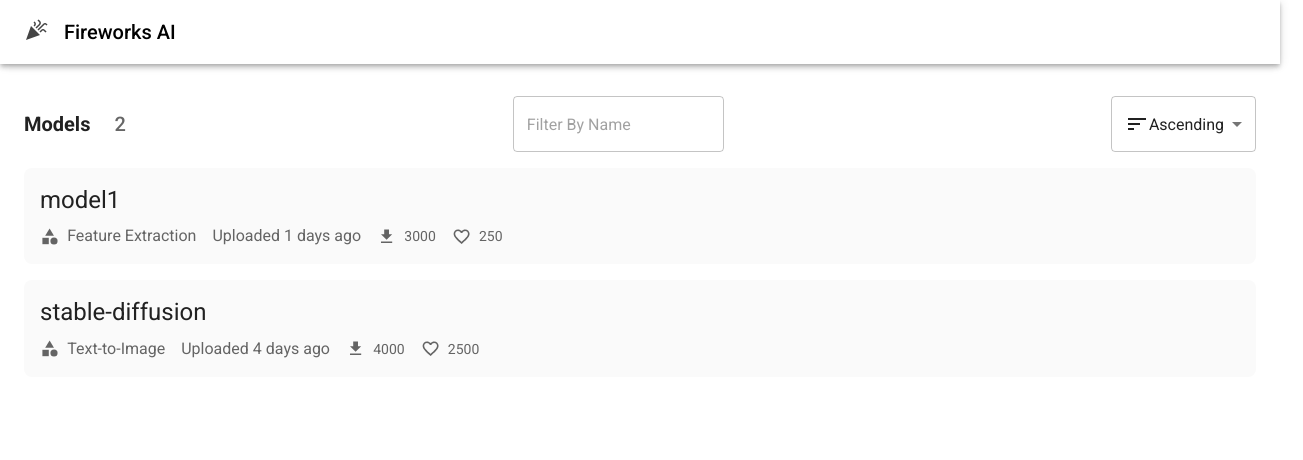
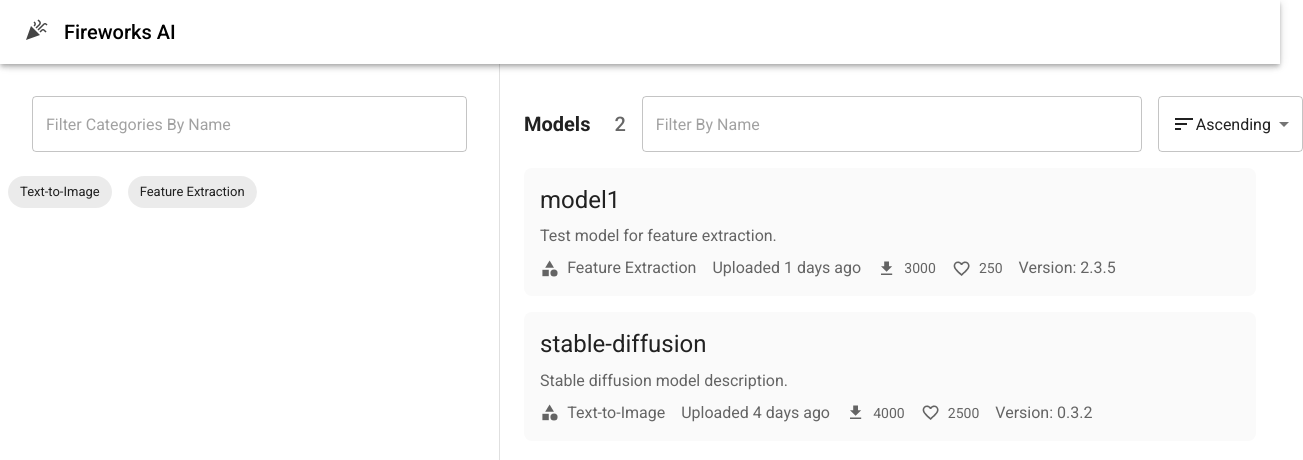
Before and after one commit to AChangXD/model-page, a Next.js app: page / in a window 1280 px wide. Shown: the top 460 px of the page, 1303 px wide, since content can reach past the window. Built offline with nearby package versions, Linux system fonts and the light colour scheme.

Commit message:
Finished the categories filter

```diff
--- a/src/app/api/data.json
+++ b/src/app/api/data.json
@@ -2,6 +2,8 @@
   {
     "name": "model1",
     "category": "Feature Extraction",
+    "description": "Test model for feature extraction.",
+    "version": "2.3.5",
     "uploadDate": "2023-07-28T16:53:04.469Z",
     "downloads": 3000,
     "likes": 250
@@ -9,6 +11,8 @@
   {
     "name": "stable-diffusion",
     "category": "Text-to-Image",
+    "description": "Stable diffusion model description.",
+    "version": "0.3.2",
     "uploadDate": "2023-07-25T16:53:04.469Z",
     "downloads": 4000,
     "likes": 2500
--- a/src/app/api/types.ts
+++ b/src/app/api/types.ts
@@ -1,6 +1,8 @@
 export type ModelData = {
   name: string;
   category: string;
+  description: string;
+  version: string;
   uploadDate: Date | string;
   downloads: number;
   likes: number;
--- a/src/components/CategoryFilter.tsx
+++ b/src/components/CategoryFilter.tsx
@@ -1,8 +1,161 @@
-import { Drawer } from '@mui/material';
+'use client';
+import {
+  Box,
+  Button,
+  Chip,
+  Drawer,
+  IconButton,
+  InputAdornment,
+  TextField,
+  Typography,
+} from '@mui/material';
+import ClearIcon from '@mui/icons-material/Clear';
+import { SetStateAction, useEffect, useState } from 'react';
+import { findBestMatch } from 'string-similarity';
 
-export default function CategoryFilter() {
+export const LEFT_FILTER_WIDTH = 500;
+
+export default function CategoryFilter({
+  permanentMode,
+  categories,
+  displayFilterDrawer,
+  setDisplayFilterDrawer,
+  selectedCategory,
+  setSelectedCategory,
+}: {
+  permanentMode: boolean;
+  categories: string[];
+  displayFilterDrawer: boolean;
+  setDisplayFilterDrawer: React.Dispatch<SetStateAction<boolean>>;
+  selectedCategory: string;
+  setSelectedCategory: React.Dispatch<SetStateAction<string>>;
+}) {
+  /* -------------------------------------------------------------------------- */
+  /*                                   States                                   */
+  /* -------------------------------------------------------------------------- */
+  const [searchInput, setSearchInput] = useState('');
+  const [filteredCategories, setFilteredCategories] = useState<string[]>([]);
+  /* -------------------------------------------------------------------------- */
+  /*                                   Effects                                  */
+  /* -------------------------------------------------------------------------- */
+  useEffect(() => {
+    // 1. If searchInput is empty, set filteredModelData to modelData.
+    if (searchInput === '') {
+      setFilteredCategories(categories);
+    }
+    // 2. Filter based on text input:
+    else {
+      let filteredResults: string[] = [];
+      // Use string similarity to sort:
+      const matchingResult = findBestMatch(searchInput, categories);
+
+      // Sort based on the rating of each match:
+      let preSortedArray = [...matchingResult.ratings];
+
+      const sortedRatings = preSortedArray.sort((a, b) => {
+        return b.rating - a.rating;
+      });
+
+      sortedRatings.forEach((result) => {
+        if (result.rating > 0.3) {
+          filteredResults.push(result.target);
+        }
+      });
+
+      setFilteredCategories(filteredResults);
+    }
+  }, [searchInput, categories]);
+
   /* -------------------------------------------------------------------------- */
   /*                                 JSX Return                                 */
   /* -------------------------------------------------------------------------- */
-  return <Drawer></Drawer>;
+  return (
+    <Drawer
+      anchor="left"
+      variant={permanentMode ? 'permanent' : 'temporary'}
+      open={permanentMode ? true : displayFilterDrawer}
+      onClose={() => {
+        setDisplayFilterDrawer(false);
+      }}
+      PaperProps={{
+        sx: {
+          width: permanentMode ? LEFT_FILTER_WIDTH : '100%',
+          backgroundColor: 'neutral.900',
+          height: '100%',
+          mt: ['48px', '56px', '64px'],
+        },
+      }}
+    >
+      <Box
+        sx={{
+          display: 'flex',
+          flexDirection: 'column',
+          padding: 1,
+          alignItems: 'center',
+        }}
+      >
+        {!permanentMode && (
+          <Button
+            onClick={() => {
+              setDisplayFilterDrawer(false);
+            }}
+            sx={{ mt: 2, width: '25%' }}
+          >
+            Exit
+          </Button>
+        )}
+        <TextField
+          placeholder="Filter Categories By Name"
+          value={searchInput}
+          onChange={(e: React.ChangeEvent<HTMLInputElement>) => {
+            setSearchInput(e.target.value);
+          }}
+          sx={{ width: '100%', padding: 3 }}
+          InputProps={{
+            endAdornment: (
+              <InputAdornment position="end">
+                {searchInput !== '' && (
+                  <IconButton
+                    onClick={() => {
+                      setSearchInput('');
+                    }}
+                  >
+                    <ClearIcon />
+                  </IconButton>
+                )}
+              </InputAdornment>
+            ),
+          }}
+        ></TextField>
+        {selectedCategory !== '' && (
+          <Button
+            color="error"
+            onClick={() => {
+              setSelectedCategory('');
+            }}
+            variant="contained"
+            sx={{ mb: 4, width: '85%' }}
+          >
+            Clear
+          </Button>
+        )}
+        <Box
+          sx={{ display: 'flex', flexDirection: 'row', gap: 2, width: '100%' }}
+        >
+          {filteredCategories.map((category) => {
+            return (
+              <Chip
+                label={category}
+                key={category}
+                onClick={() => {
+                  setSelectedCategory(category);
+                }}
+                color={selectedCategory === category ? 'primary' : 'default'}
+              />
+            );
+          })}
+        </Box>
+      </Box>
+    </Drawer>
+  );
 }
--- a/src/components/ModelCard.tsx
+++ b/src/components/ModelCard.tsx
@@ -12,12 +12,16 @@
 export default function ModelCard({
   heading,
   category,
+  description,
+  version,
   uploadDate,
   downloads,
   likes,
 }: {
   heading: string;
   category: string;
+  description: string;
+  version: string;
   uploadDate: Date | string;
   downloads: number;
   likes: number;
@@ -58,6 +62,20 @@
       >
         {heading}
       </Typography>
+      <Typography
+        color="text.secondary"
+        sx={{ mb: 1 }}
+      >
+        {description}
+      </Typography>
+
+      <Typography
+        color="text.secondary"
+        sx={{ display: { xs: 'block', md: 'none' }, mb: { xs: 1, md: 0 } }}
+      >
+        Version: {version}
+      </Typography>
+
       <Box
         sx={{
           display: 'flex',
@@ -119,6 +137,13 @@
             {likes}
           </Typography>
         </Box>
+
+        <Typography
+          color="text.secondary"
+          sx={{ display: { xs: 'none', md: 'block' } }}
+        >
+          Version: {version}
+        </Typography>
       </Box>
     </Box>
   );
--- a/src/components/ModelHeader.tsx
+++ b/src/components/ModelHeader.tsx
@@ -1,9 +1,11 @@
 'use client';
 
-import React, { useState } from 'react';
+import React, { SetStateAction, useState } from 'react';
 import {
   Box,
   Button,
+  IconButton,
+  InputAdornment,
   MenuItem,
   Select,
   SelectChangeEvent,
@@ -11,6 +13,7 @@
   Typography,
 } from '@mui/material';
 import SortIcon from '@mui/icons-material/Sort';
+import ClearIcon from '@mui/icons-material/Clear';
 import { SORT_OPTIONS } from './ModelOverview';
 
 export default function ModelHeader({
@@ -19,12 +22,16 @@
   setSortMode,
   searchInput,
   setSearchInput,
+  leftFilterPermanentMode,
+  setDisplayFilterDrawer,
 }: {
   numberOfModels: number;
   sortMode: string;
-  setSortMode: (mode: string) => void;
+  setSortMode: React.Dispatch<SetStateAction<string>>;
   searchInput: string;
-  setSearchInput: (mode: string) => void;
+  setSearchInput: React.Dispatch<SetStateAction<string>>;
+  leftFilterPermanentMode: boolean;
+  setDisplayFilterDrawer: React.Dispatch<SetStateAction<boolean>>;
 }) {
   /* -------------------------------------------------------------------------- */
   /*                                   States                                   */
@@ -74,8 +81,24 @@
         onChange={(e: React.ChangeEvent<HTMLInputElement>) => {
           setSearchInput(e.target.value);
         }}
+        sx={{ minWidth: { xs: 0, md: 500 } }}
+        InputProps={{
+          endAdornment: (
+            <InputAdornment position="end">
+              {searchInput !== '' && (
+                <IconButton
+                  onClick={() => {
+                    setSearchInput('');
+                  }}
+                >
+                  <ClearIcon />
+                </IconButton>
+              )}
+            </InputAdornment>
+          ),
+        }}
       ></TextField>
-      <Box>
+      <Box sx={{ display: 'flex', flexDirection: 'row', gap: 1 }}>
         <Select
           value={sortMode}
           onChange={(e: SelectChangeEvent) => {
@@ -96,6 +119,16 @@
           })}
         </Select>
       </Box>
+      {!leftFilterPermanentMode && (
+        <Button
+          variant="contained"
+          onClick={() => {
+            setDisplayFilterDrawer(true);
+          }}
+        >
+          Show Filters
+        </Button>
+      )}
     </Box>
   );
 }
--- a/src/components/ModelOverview.tsx
+++ b/src/components/ModelOverview.tsx
@@ -1,10 +1,11 @@
 'use client';
 import ModelHeader from './ModelHeader';
 import ModelCard from './ModelCard';
-import { Box } from '@mui/material';
+import { Box, Theme, useMediaQuery } from '@mui/material';
 import { ModelData } from '@/app/api/types';
 import { useEffect, useState } from 'react';
 import { findBestMatch } from 'string-similarity';
+import CategoryFilter, { LEFT_FILTER_WIDTH } from './CategoryFilter';
 
 export const SORT_OPTIONS = ['Ascending', 'Descending', 'Likes'];
 
@@ -13,6 +14,14 @@
 }: {
   modelData: ModelData[];
 }) {
+  // Used to determine whether the category filter should be in permanent mode or not
+  const leftFilterPermanentMode = useMediaQuery(
+    (theme: Theme) => theme.breakpoints.up('lg'),
+    {
+      defaultMatches: true,
+      noSsr: false,
+    }
+  );
   /* -------------------------------------------------------------------------- */
   /*                                   States                                   */
   /* -------------------------------------------------------------------------- */
@@ -36,20 +45,36 @@
     }, [] as string[])
   );
   const [selectedCategory, setSelectedCategory] = useState('');
+  // Whether to display the filter Drawer or not:
+  const [displayFilterDrawer, setDisplayFilterDrawer] = useState(false);
 
   /* -------------------------------------------------------------------------- */
   /*                                   Effects                                  */
   /* -------------------------------------------------------------------------- */
   /* ------------------- Effect to filter the existing data ------------------- */
   useEffect(() => {
-    // 1. If searchInput is empty, set filteredModelData to modelData.
+    // 1. If certain categories are selected, filter through them:
+    let categoryFilteredResult: ModelData[] = [];
+    if (selectedCategory) {
+      categoryFilteredResult = modelData.reduce((accumulator, model) => {
+        if (model.category === selectedCategory) {
+          return [...accumulator, model];
+        } else {
+          return accumulator;
+        }
+      }, [] as ModelData[]);
+    } else {
+      categoryFilteredResult = modelData;
+    }
+
+    // 1. If searchInput is empty, set filteredModelData to categoryFilteredResult.
     if (searchInput === '') {
-      setFilteredModelData(modelData);
+      setFilteredModelData(categoryFilteredResult);
     }
     // 2. Filter based on text input:
     else {
       let filteredResults: ModelData[] = [];
-      const modelNames = modelData.map((model) => {
+      const modelNames = categoryFilteredResult.map((model) => {
         return model.name;
       });
       // Use string similarity to sort:
@@ -64,7 +89,7 @@
 
       sortedRatings.forEach((result) => {
         if (result.rating > 0.3) {
-          const match = modelData.find((model) => {
+          const match = categoryFilteredResult.find((model) => {
             return model.name === result.target;
           });
 
@@ -76,6 +101,7 @@
 
       setFilteredModelData(filteredResults);
     }
+
     // Set the categories in case modelData changes:
     // !TEMPORARY
     // !Change this so this doesn't run everytime searchInput changes.
@@ -90,10 +116,11 @@
         }
       }, [] as string[])
     );
-  }, [searchInput, modelData]);
+  }, [searchInput, selectedCategory, modelData]);
 
   /* -------------------- Effect to sort the existing data -------------------- */
   useEffect(() => {
+    //
     let filteredModelDataCopy = JSON.parse(JSON.stringify(filteredModelData));
     if (sortMode === 'Ascending') {
       const ascOrder = filteredModelDataCopy.sort(
@@ -127,14 +154,28 @@
       );
     }
   }, [sortMode, filteredModelData]);
-  console.log('RERENDER');
-  console.log(sortedFilteredModelData);
 
   /* -------------------------------------------------------------------------- */
   /*                                 JSX Return                                 */
   /* -------------------------------------------------------------------------- */
   return (
-    <Box sx={{ width: '100%', display: 'flex', flexDirection: 'column' }}>
+    <Box sx={{ width: '100%', display: 'flex', flexDirection: 'row' }}>
+      <CategoryFilter
+        permanentMode={leftFilterPermanentMode}
+        categories={categories}
+        displayFilterDrawer={displayFilterDrawer}
+        setDisplayFilterDrawer={setDisplayFilterDrawer}
+        selectedCategory={selectedCategory}
+        setSelectedCategory={setSelectedCategory}
+      />
+      <Box
+        sx={{
+          display: 'flex',
+          width: '100%',
+          paddingLeft: leftFilterPermanentMode ? LEFT_FILTER_WIDTH + 'px' : 0,
+          flexDirection: 'column',
+        }}
+      >
         {/* Header */}
         <ModelHeader
           numberOfModels={modelData.length}
@@ -142,16 +183,18 @@
           setSortMode={setSortMode}
           searchInput={searchInput}
           setSearchInput={setSearchInput}
+          leftFilterPermanentMode={leftFilterPermanentMode}
+          setDisplayFilterDrawer={setDisplayFilterDrawer}
         />
         <Box sx={{ display: 'flex', flexDirection: 'column', gap: 2 }}>
           {/* List of models */}
           {sortedFilteredModelData.map((model: ModelData) => {
-          console.log(model);
-
             return (
               <ModelCard
                 heading={model.name}
                 category={model.category}
+                description={model.description}
+                version={model.version}
                 uploadDate={model.uploadDate}
                 downloads={model.downloads}
                 likes={model.likes}
@@ -161,5 +204,6 @@
           })}
         </Box>
       </Box>
+    </Box>
   );
 }
```
Lines whose indentation alone changed are shown as unchanged.
